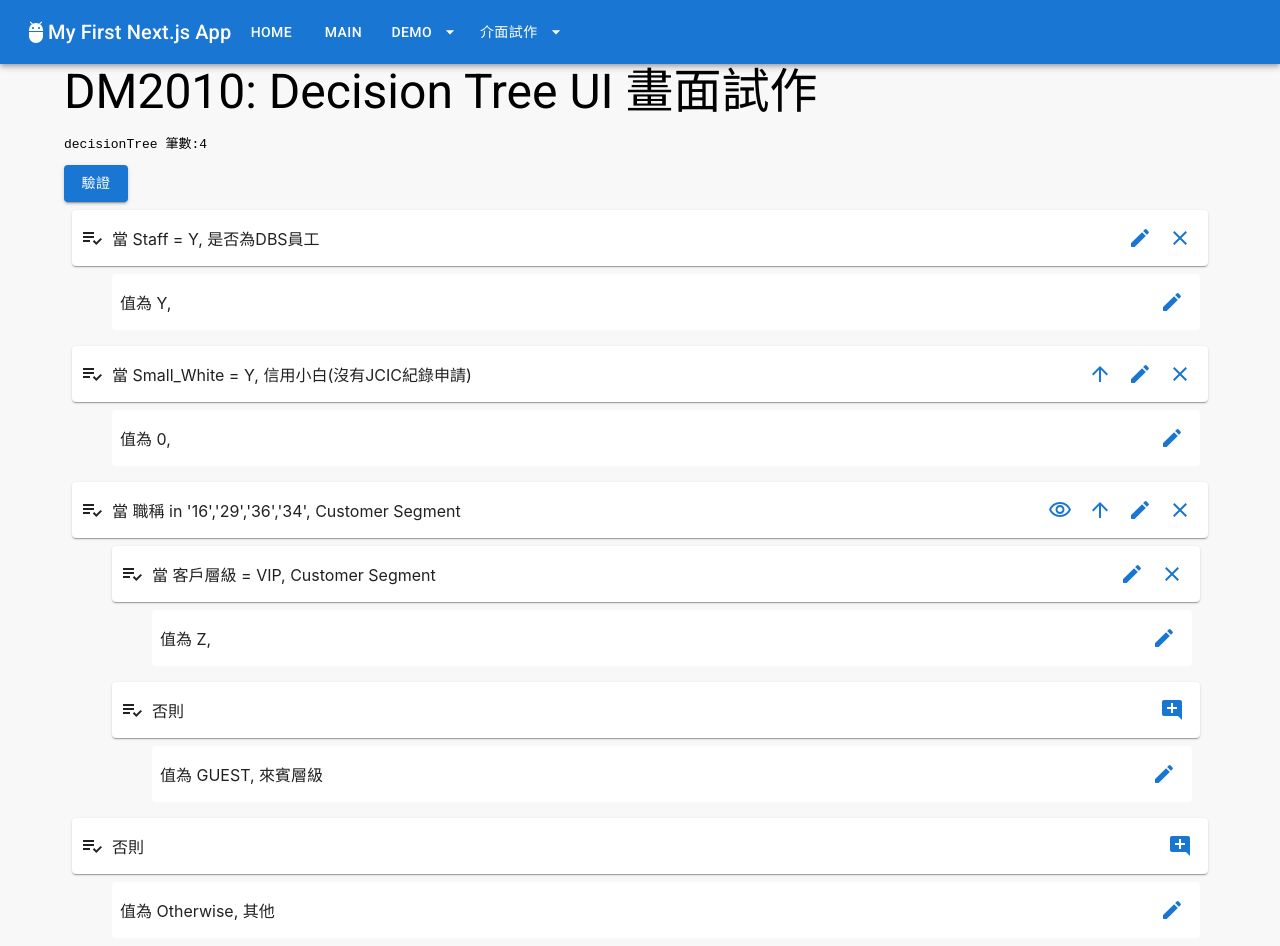
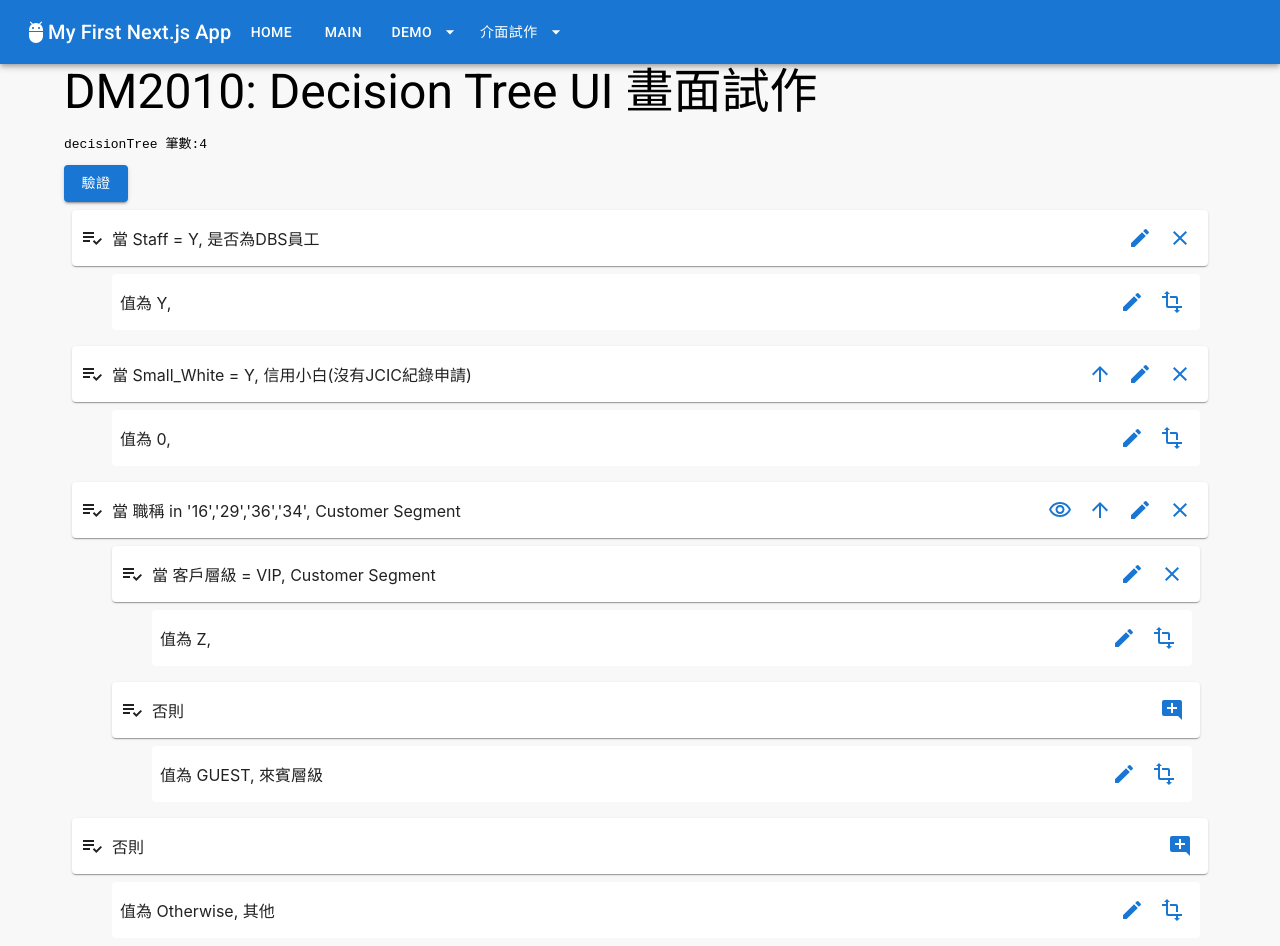
Before and after one commit to relyky/NextJsLab, a Next.js app: page /demo2/dm2010/AppForm in a window 1280 px wide. Built offline with nearby package versions, Linux system fonts and the light colour scheme.

Commit message:
decisionTree UI

```diff
--- a/src/pages/demo2/dm2010/StatementCard.tsx
+++ b/src/pages/demo2/dm2010/StatementCard.tsx
@@ -7,7 +7,7 @@ import { Dialog, DialogTitle, DialogContent, DialogContentText, DialogActions }
 import { TextField } from '@mui/material'
 import Swal from 'sweetalert2'
 
-import { isDcsAssignment, updCond, updAssimt, newStatement, rmvStatement, moveUpward } from './decisionTreeSlice'
+import { isDcsAssignment, updCond, updAssimt, newStatement, rmvStatement, moveUpward, assimtAsTree } from './decisionTreeSlice'
 import TreeContent from './TreeContent'
 
 import WhenIcon from '@mui/icons-material/PlaylistAddCheckOutlined'
@@ -18,6 +18,7 @@ import EditIcon from '@mui/icons-material/EditRounded'
 import NewIcon from '@mui/icons-material/AddComment'
 import ClearIcon from '@mui/icons-material/Clear'
 import UpwardIcon from '@mui/icons-material/ArrowUpward'
+import TransIcon from '@mui/icons-material/Transform'
 
 const StatementCard: FC<{
   item: DcsStatement,
@@ -112,6 +113,9 @@ const StatementCard: FC<{
                 <Box flexGrow={1}>值為 {action.retValue}, {action.fdNote}</Box>
                 <IconButton onClick={() => setShowAss(true)} color={'primary'}>
                   <EditIcon />
+                </IconButton>
+                <IconButton color={'primary'} onClick={() => dispatch(assimtAsTree({ path: props.path, index: props.pos }))}>
+                  <TransIcon />
                 </IconButton>
               </Box>
             </Paper>
--- a/src/pages/demo2/dm2010/decisionTreeSlice.ts
+++ b/src/pages/demo2/dm2010/decisionTreeSlice.ts
@@ -168,6 +168,44 @@ export const decisionTreeSlice = createSlice({
 
       branch[index].action = assimt
     },
+    assimtAsTree(state, action: PayloadAction<{ index: number, path: number[] }>) {
+      const { index, path } = action.payload
+      //console.debug('updCond', { cond, index, path })
+
+      let branch = state
+      path.forEach(i => {
+        branch = branch[i].action as WritableDraft<DcsStatement>[]
+      });
+
+      const assimt = branch[index].action as DcsAssignment
+
+      const newSubTree: DecisionTreeState = [
+        {
+          isElse: false,
+          cond: {
+            fdName: 'New Field Name',
+            fdNote: '新欄位說明',
+            cmpAct: 'eq',
+            cmpValue: '欄位比較值'
+          },
+          action: {
+            fdNote: '回傳值說明',
+            retValue: '回傳值'
+          }
+        },
+        {
+          isElse: true,
+          cond: null,
+          action: {
+            fdNote: assimt.fdNote,
+            retValue: assimt.retValue
+          }
+        },
+      ]
+
+      // 轉換成 Decision-Tree 模式
+      branch[index].action = newSubTree
+    },
   },
   extraReducers: (builder) => { },
 })
@@ -178,6 +216,7 @@ export const {
   newStatement,
   rmvStatement,
   moveUpward,
+  assimtAsTree,
 } = decisionTreeSlice.actions
 
 export default decisionTreeSlice.reducer
```
